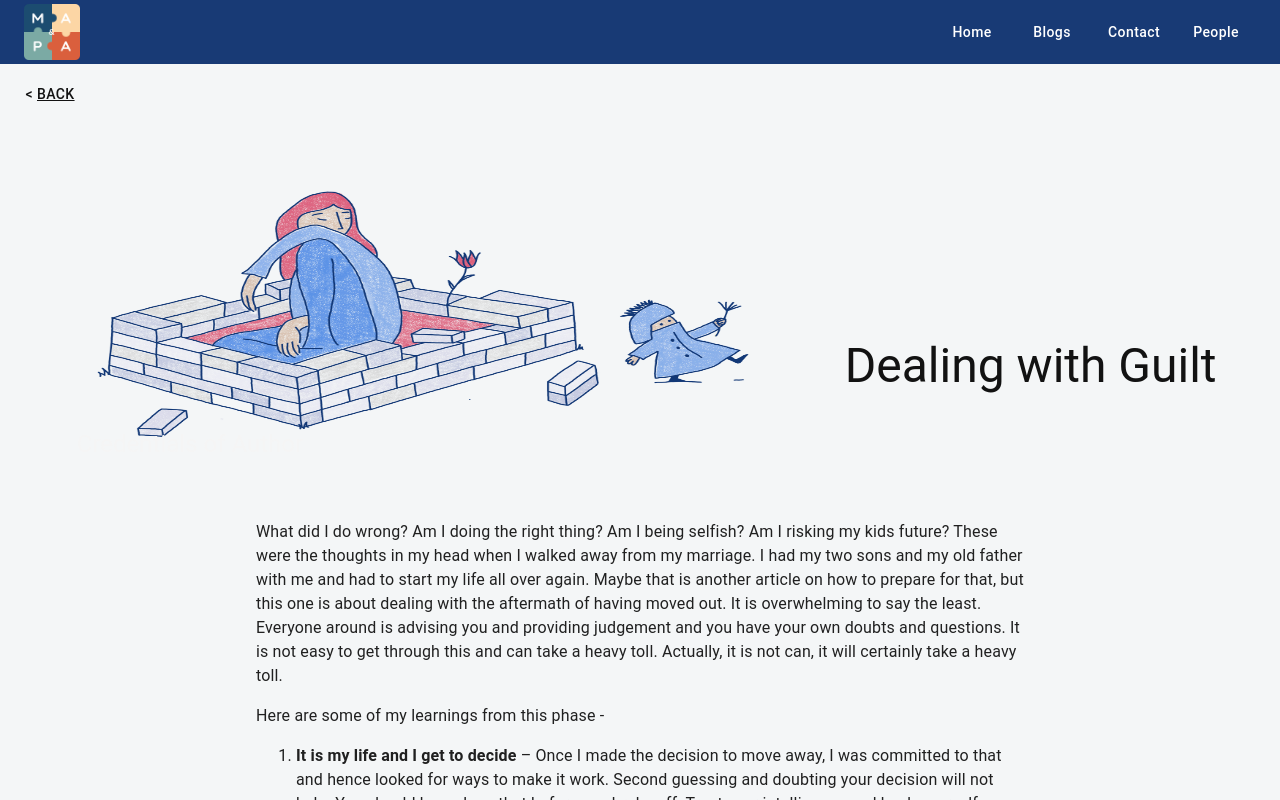
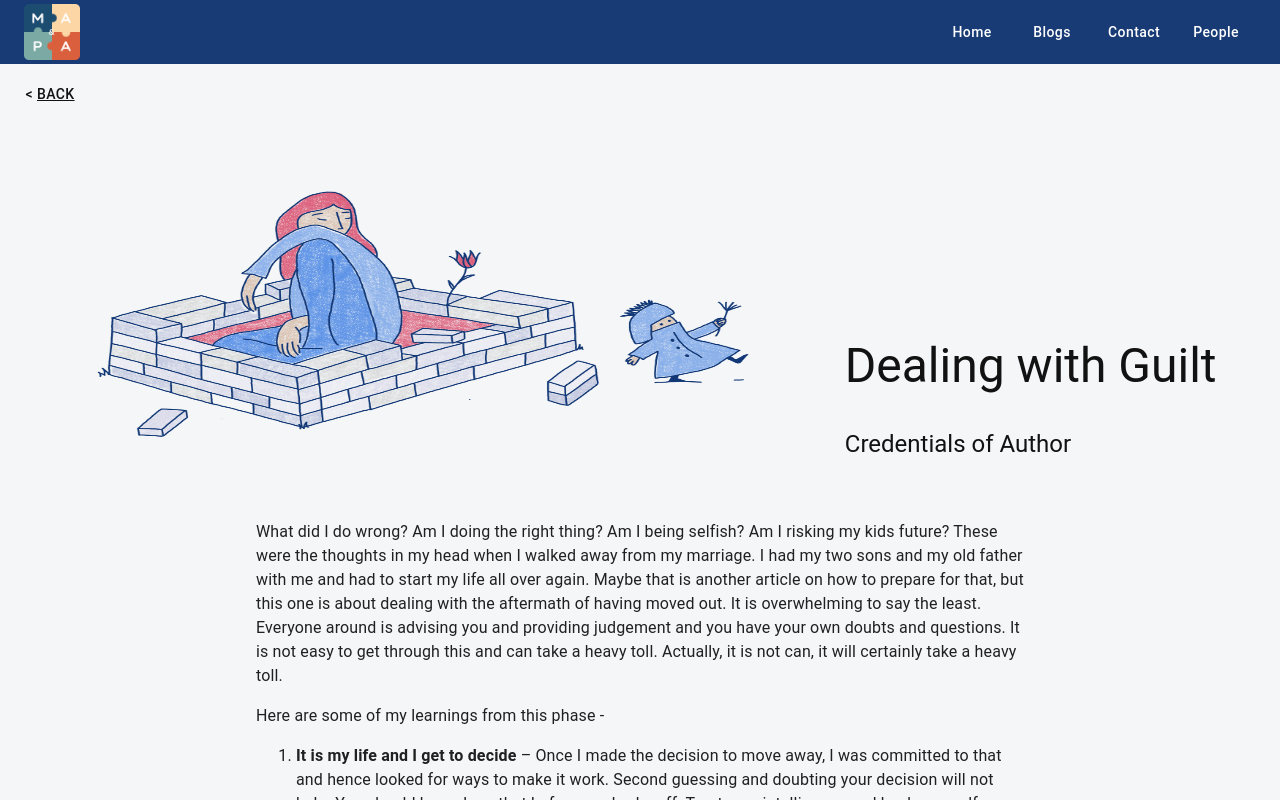
Before and after one commit to cocoscientist/manpa-ui, a React (Vite) app: page /blogs in a window 1280 px wide. Both pictures are taken after a click on the button 553 px from the left and 151 px from the top of the page. Shown: the top 800 px of the page. Built offline with nearby package versions, Linux system fonts and the light colour scheme.

Commit message:
light and dark image check

```diff
--- a/src/components/ArticleList.jsx
+++ b/src/components/ArticleList.jsx
@@ -34,6 +34,7 @@ const ArticleList = () => {
                             image={a.image}
                             id={a.id}
                             credentials={a.credentials}
+                            light={a.lightImage?true:false}
                         />
                     ))
                     : <div>No articles found</div>
--- a/src/components/ArticleViewer.jsx
+++ b/src/components/ArticleViewer.jsx
@@ -22,7 +22,7 @@ const ArticleViewer = () => {
 
     return (
         <div className="article-viewer-container">
-            <ArticleHeading title={articleData.title} credentials={articleData.credentials} image={articleData.image}/>
+            <ArticleHeading title={articleData.title} credentials={articleData.credentials} image={articleData.image} light={articleData.light}/>
             <div className="article-content">
                 {articleText!==""
                     ? <ReactMarkdown>{articleText}</ReactMarkdown>
--- a/src/components/articles/ArticleHeading.jsx
+++ b/src/components/articles/ArticleHeading.jsx
@@ -36,7 +36,7 @@ const ArticleHeading = (props) => {
                     position: 'absolute',
                     bottom: '25%',
                     left: '66%',
-                    color: '#121212'
+                    color: (props.light?'#121212':'#f5f5f5')
                 }}
             >
                 {props.title}
@@ -46,8 +46,8 @@ const ArticleHeading = (props) => {
                 sx={{
                     position: 'absolute',
                     bottom: '10%',
-                    left: '6%',
-                    color: '#f5f5f5'
+                    left: '66%',
+                    color: (props.light?'#121212':'#f5f5f5')
                 }}
             >
                 {props.credentials}
--- a/src/utils/articles.js
+++ b/src/utils/articles.js
@@ -4,6 +4,7 @@ export const articlesList = [
         "title":"Dealing with Guilt",
         "author":"Author Name",
         "image":"assets/dealingwithguilt.png",
+        "lightImage":true,
         "credentials":"Credentials of Author",
         "intro":"This text is an introduction to the content of the article, which is currently a sample article. On clicking this article you will get to learn more about the topic by reading the article."
     },
```
